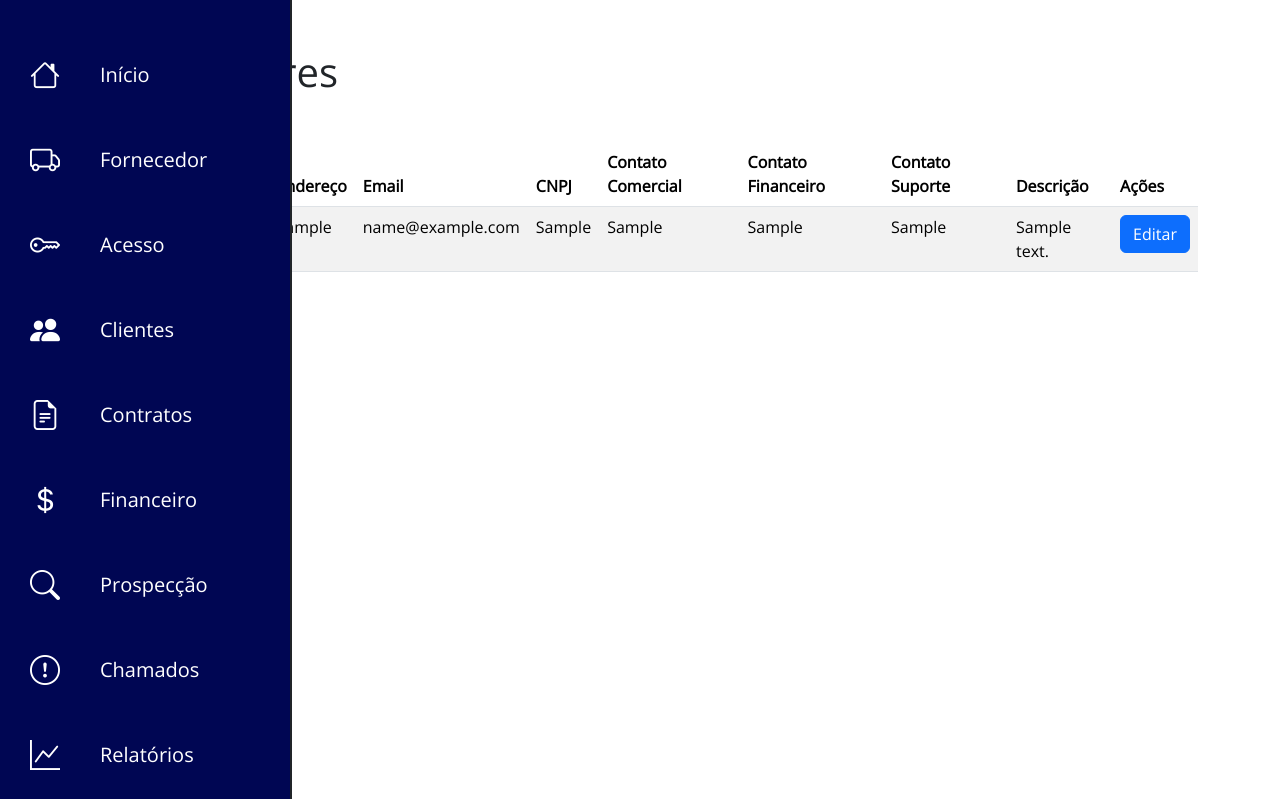
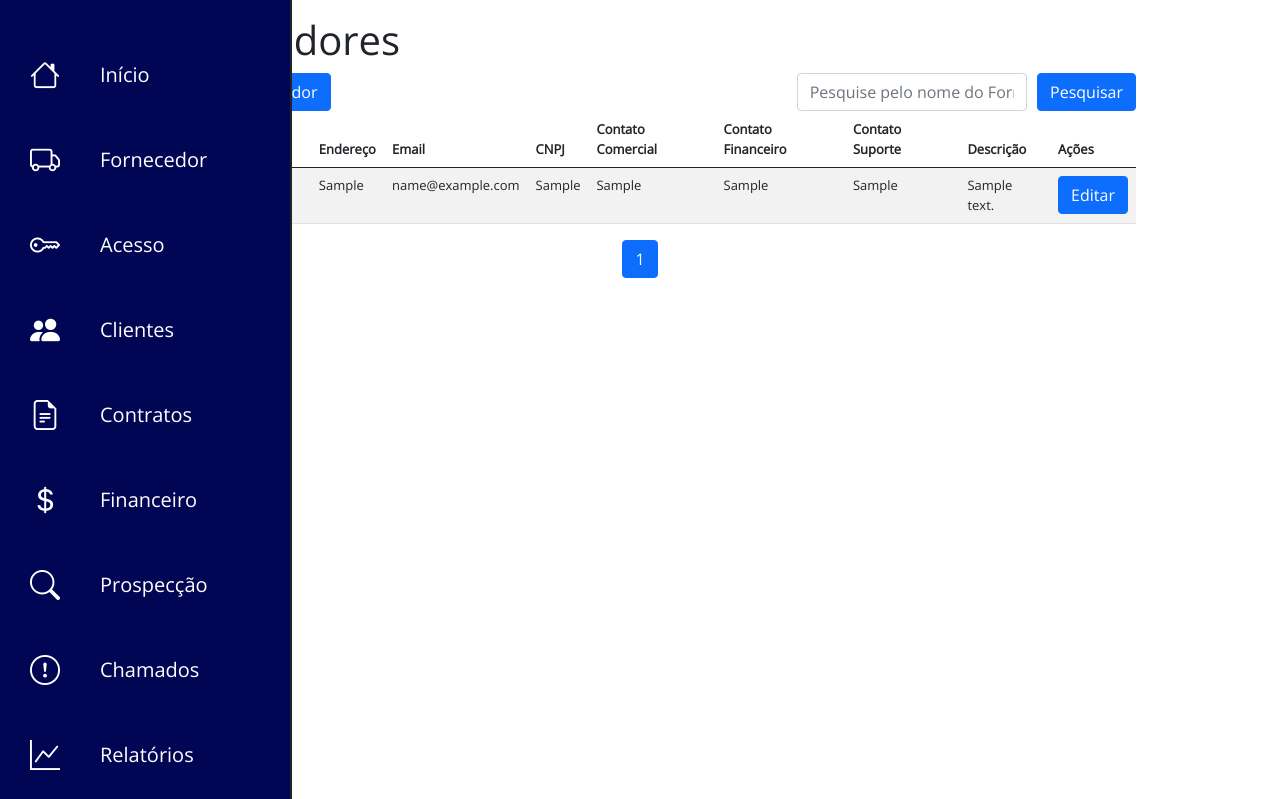
Before and after one commit to jS3na/projeto_controle_mam, a PHP site: page /fornecedores.php in a window 1280 px wide. Shown: the top 799 px of the page. Run offline with PHP 8.4, Linux system fonts and the light colour scheme; tables that the repository leaves empty or names only in its code hold one stand-in row (values such as "Sample post").

Commit message:
adicionado apagar, filtro e paginação

```diff
--- a/css/style.css
+++ b/css/style.css
@@ -76,6 +76,37 @@ ul li.item-menu a .icon > i{
     margin-left: 20px
 }
 
+.container{
+    width: 80% !important;
+    max-width: 100% !important;
+}
+
+.topActions, .topActions form{
+    display: flex;
+    flex-direction: row;
+    align-items: center;
+}
+
+.topActions{
+    height: 5vh;
+    justify-content: space-between;
+    width: 100%;
+}
+
+.topActions form{
+    justify-content: center;
+    gap: 10px
+}
+
+.topActions form input{
+    width: 18vw;
+    text-align: center;
+}
+
+th, td{
+    font-size: 13px;
+}
+
 form[id='formFornecedor']{
     display: flex;
     flex-direction: column;
@@ -88,3 +119,8 @@ form[id='formFornecedor'] label input{
     border: 1px solid rgba(109, 109, 109, 0.699);
     border-radius: 5px;
 }
+
+#modalActionButton.remove {
+    background-color: red;
+    border: none;
+}
--- a/financeiro.php
+++ b/financeiro.php
@@ -93,7 +93,6 @@ $result = $conn->query($sql);
             <tbody>
                 <?php
                 if ($result->num_rows > 0) {
-                    // Saída de dados de cada linha
                     while ($row = $result->fetch_assoc()) {
                         echo "<tr>";
                         echo "<td>" . $row["id"] . "</td>";
--- a/fornecedores.php
+++ b/fornecedores.php
@@ -1,6 +1,42 @@
 <?php
 include("./db/config.php");
-$stmt = $conn->prepare("SELECT * FROM fornecedores");
+
+$search = '';
+if (isset($_GET['search'])) {
+    $search = $_GET['search'];
+}
+
+$page = isset($_GET['page']) ? (int)$_GET['page'] : 1;
+$limit = 10;
+$offset = ($page - 1) * $limit;
+
+$countQuery = "SELECT COUNT(*) as total FROM fornecedores";
+if ($search) {
+    $countQuery .= " WHERE nome LIKE ?";
+}
+$stmtCount = $conn->prepare($countQuery);
+if ($search) {
+    $searchParam = "%" . $search . "%";
+    $stmtCount->bind_param("s", $searchParam);
+}
+$stmtCount->execute();
+$countResult = $stmtCount->get_result();
+$totalRows = $countResult->fetch_assoc()['total'];
+$totalPages = ceil($totalRows / $limit);
+
+$query = "SELECT * FROM fornecedores";
+if ($search) {
+    $query .= " WHERE nome LIKE ?";
+}
+$query .= " LIMIT ? OFFSET ?";
+
+$stmt = $conn->prepare($query);
+if ($search) {
+    $stmt->bind_param("sii", $searchParam, $limit, $offset);
+} else {
+    $stmt->bind_param("ii", $limit, $offset);
+}
+
 $stmt->execute();
 $result = $stmt->get_result();
 ?>
@@ -13,8 +49,8 @@ $result = $stmt->get_result();
     <meta name="viewport" content="width=device-width, initial-scale=1.0">
     <title>Fornecedores</title>
     <link rel="stylesheet" type="text/css" href="./css/style.css">
-    <link href="https://cdn.jsdelivr.net/npm/bootstrap@5.3.3/dist/css/bootstrap.min.css" rel="stylesheet" integrity="sha384-QWTKZyjpPEjISv5WaRU9OFeRpok6YctnYmDr5pNlyT2bRjXh0JMhjY6hW+ALEwIH" crossorigin="anonymous">
     <link rel="stylesheet" href="https://cdn.jsdelivr.net/npm/bootstrap-icons@1.10.5/font/bootstrap-icons.css">
+    <link href="https://cdn.jsdelivr.net/npm/bootstrap@5.0.2/dist/css/bootstrap.min.css" rel="stylesheet" integrity="sha384-EVSTQN3/azprG1Anm3QDgpJLIm9Nao0Yz1ztcQTwFspd3yD65VohhpuuCOmLASjC" crossorigin="anonymous">
 </head>
 
 <body>
@@ -79,58 +115,58 @@ $result = $stmt->get_result();
 
     </nav>
 
-    <div class="container mt-5">
+    <div class="container w-20 p-3">
         <h1>Fornecedores</h1>
-        <button type="button" class="btn btn-primary" data-bs-toggle="modal" data-bs-target="#modalFornecedor" onclick="setModalState('add')">
+
+        <section class="topActions">
+            <button type="button" class="btn btn-primary" data-bs-toggle="modal" data-bs-target="#modalAdicionarEditar" onclick="setModalState('add')">
                 Adicionar Fornecedor
             </button>
 
-        <div class="modal fade" id="modalFornecedor" tabindex="-1" aria-labelledby="modalFornecedorLabel" aria-hidden="true">
+            <form class="formPesquisa" method="GET" action="fornecedores.php">
+                <input type="text" class="form-control" id="search" name="search" placeholder="Pesquise pelo nome do Fornecedor">
+                <button type="submit" class="btn btn-primary">Pesquisar</button>
+            </form>
+        </section>
+
+        <div class="modal fade" id="modalAdicionarEditar" tabindex="-1" aria-labelledby="modalAdicionarEditarLabel" aria-hidden="true">
             <div class="modal-dialog">
                 <div class="modal-content">
                     <div class="modal-header">
-                        <h5 class="modal-title" id="modalFornecedorLabel">Adicionar Novo Fornecedor</h5>
+                        <h5 class="modal-title" id="modalAdicionarEditarLabel">Adicionar Novo Fornecedor</h5>
                         <button type="button" class="btn-close" data-bs-dismiss="modal" aria-label="Fechar"></button>
                     </div>
                     <div class="modal-body">
                         <form id="formFornecedor" method="post" action="./php/modify_fornecedor.php">
                             <input type="hidden" name="id" id="fornecedorId">
-
                             <label>
                                 <i class="bi bi-person-circle"></i>
                                 <input name="nome" type="text" placeholder="Nome *" id="fornecedorNome" />
                             </label>
-
                             <label>
                                 <i class="bi bi-building"></i>
                                 <input name="endereco" type="text" placeholder="Endereço *" id="fornecedorEndereco" />
                             </label>
-
                             <label>
                                 <i class="bi bi-envelope"></i>
                                 <input name="email" type="email" placeholder="E-Mail *" id="fornecedorEmail" />
                             </label>
-
                             <label>
                                 <i class="bi bi-postcard"></i>
                                 <input name="cnpj" type="text" placeholder="CNPJ *" id="fornecedorCnpj" />
                             </label>
-
                             <label>
                                 <i class="bi bi-telephone"></i>
                                 <input name="contato_comercial" type="text" placeholder="Contato Comercial *" id="fornecedorComercial" />
                             </label>
-
                             <label>
                                 <i class="bi bi-telephone"></i>
                                 <input name="contato_financeiro" type="text" placeholder="Contato Financeiro *" id="fornecedorFinanceiro" />
                             </label>
-
                             <label>
                                 <i class="bi bi-telephone"></i>
                                 <input name="contato_suporte" type="text" placeholder="Contato Suporte *" id="fornecedorSuporte" />
                             </label>
-
                             <label>
                                 <i class="bi bi-card-text"></i>
                                 <input name="descricao" type="text" placeholder="Descrição *" id="fornecedorDescricao" />
@@ -139,12 +175,38 @@ $result = $stmt->get_result();
                     <div class="modal-footer">
                         <button type="button" class="btn btn-secondary" data-bs-dismiss="modal">Fechar</button>
                         <button type="submit" class="btn btn-primary" id="modalActionButton">Adicionar</button>
+                        <button type="button" class="btn btn-primary remove" id="modalActionButton" data-bs-toggle="modal" data-bs-target="#modalApagar">
+                            Apagar
+                        </button>
                     </div>
                     </form>
                 </div>
             </div>
         </div>
 
+        <div class="modal fade" id="modalApagar" tabindex="-1" aria-labelledby="modalApagarLabel" aria-hidden="true">
+            <div class="modal-dialog">
+                <div class="modal-content">
+                    <div class="modal-header">
+                        <h5 class="modal-title" id="modalApagarLabel">Você tem certeza que deseja apagar esse fornecedor?</h5>
+                        <button type="button" class="btn-close" data-bs-dismiss="modal" aria-label="Fechar"></button>
+                    </div>
+                    <div class="modal-body">
+                        <form id="formApagarFornecedor" method="post" action="./php/modify_fornecedor.php">
+                            <input type="hidden" name="id" id="fornecedorIdApagar">
+                    </div>
+                    <div class="modal-footer">
+                        <button type="button" class="btn btn-secondary" data-bs-dismiss="modal">Fechar</button>
+                        <button name="apagar" type="submit" class="btn btn-danger">Apagar</button>
+                    </div>
+                    </form>
+                </div>
+            </div>
+        </div>
+
+        </tbody>
+
+        <div class="table-responsive">
             <table class="table table-striped">
                 <thead>
                     <tr>
@@ -174,8 +236,7 @@ $result = $stmt->get_result();
                             echo "<td>" . $row["contato_financeiro"] . "</td>";
                             echo "<td>" . $row["contato_suporte"] . "</td>";
                             echo "<td>" . $row["descricao"] . "</td>";
-                        // Other columns
-                        echo "<td><button type='button' class='btn btn-primary' data-bs-toggle='modal' data-bs-target='#modalFornecedor' onclick='setModalState(\"edit\", " . json_encode($row) . ")'>Editar</button></td>";
+                            echo "<td><button type='button' class='btn btn-primary' data-bs-toggle='modal' data-bs-target='#modalAdicionarEditar' onclick='setModalState(\"edit\", " . json_encode($row) . ")'>Editar</button></td>";
                             echo "</tr>";
                         }
                     } else {
@@ -186,26 +247,54 @@ $result = $stmt->get_result();
                 </tbody>
             </table>
         </div>
+        <nav aria-label="Page navigation">
+            <ul class="pagination justify-content-center">
+                <?php if ($page > 1) : ?>
+                    <li class="page-item">
+                        <a class="page-link" href="?page=<?php echo $page - 1; ?>&search=<?php echo $search; ?>" aria-label="Previous">
+                            <span aria-hidden="true">&laquo;</span>
+                        </a>
+                    </li>
+                <?php endif; ?>
+                <?php for ($i = 1; $i <= $totalPages; $i++) : ?>
+                    <li class="page-item <?php if ($i == $page) echo 'active'; ?>">
+                        <a class="page-link" href="?page=<?php echo $i; ?>&search=<?php echo $search; ?>"><?php echo $i; ?></a>
+                    </li>
+                <?php endfor; ?>
+                <?php if ($page < $totalPages) : ?>
+                    <li class="page-item">
+                        <a class="page-link" href="?page=<?php echo $page + 1; ?>&search=<?php echo $search; ?>" aria-label="Next">
+                            <span aria-hidden="true">&raquo;</span>
+                        </a>
+                    </li>
+                <?php endif; ?>
+            </ul>
+        </nav>
+    </div>
+
 
     <script src="https://code.jquery.com/jquery-3.3.1.slim.min.js"></script>
     <script src="https://cdn.jsdelivr.net/npm/@popperjs/core@2.11.7/dist/umd/popper.min.js"></script>
     <script src="https://cdn.jsdelivr.net/npm/bootstrap@5.3.3/dist/js/bootstrap.min.js"></script>
     <script>
         function setModalState(action, data = {}) {
-            const modalTitle = document.querySelector('#modalFornecedorLabel');
+            const modalTitle = document.querySelector('#modalAdicionarEditarLabel');
             const modalActionButton = document.querySelector('#modalActionButton');
             const form = document.querySelector('#formFornecedor');
+            const removeButton = document.querySelector('.btn.btn-primary.remove');
 
             if (action === 'add') {
                 modalTitle.textContent = 'Adicionar Novo Fornecedor';
                 modalActionButton.textContent = 'Adicionar';
                 modalActionButton.setAttribute('name', 'adicionar');
+                removeButton.style.display = 'none';
                 form.action = './php/modify_fornecedor.php';
                 form.reset();
             } else if (action === 'edit') {
                 modalTitle.textContent = 'Editar Fornecedor';
-                modalActionButton.textContent = 'Editar';
+                modalActionButton.textContent = 'Salvar Alterações';
                 modalActionButton.setAttribute('name', 'editar');
+                removeButton.style.display = 'block';
                 form.action = './php/modify_fornecedor.php';
 
                 document.querySelector('#fornecedorId').value = data.id;
@@ -217,6 +306,8 @@ $result = $stmt->get_result();
                 document.querySelector('#fornecedorFinanceiro').value = data.contato_financeiro;
                 document.querySelector('#fornecedorSuporte').value = data.contato_suporte;
                 document.querySelector('#fornecedorDescricao').value = data.descricao;
+
+                document.querySelector('#fornecedorIdApagar').value = data.id;
             }
         }
     </script>
```
Also changed, not shown: php/modify_fornecedor.php (+5 -3 lines). Lines whose indentation alone changed are shown as unchanged.
